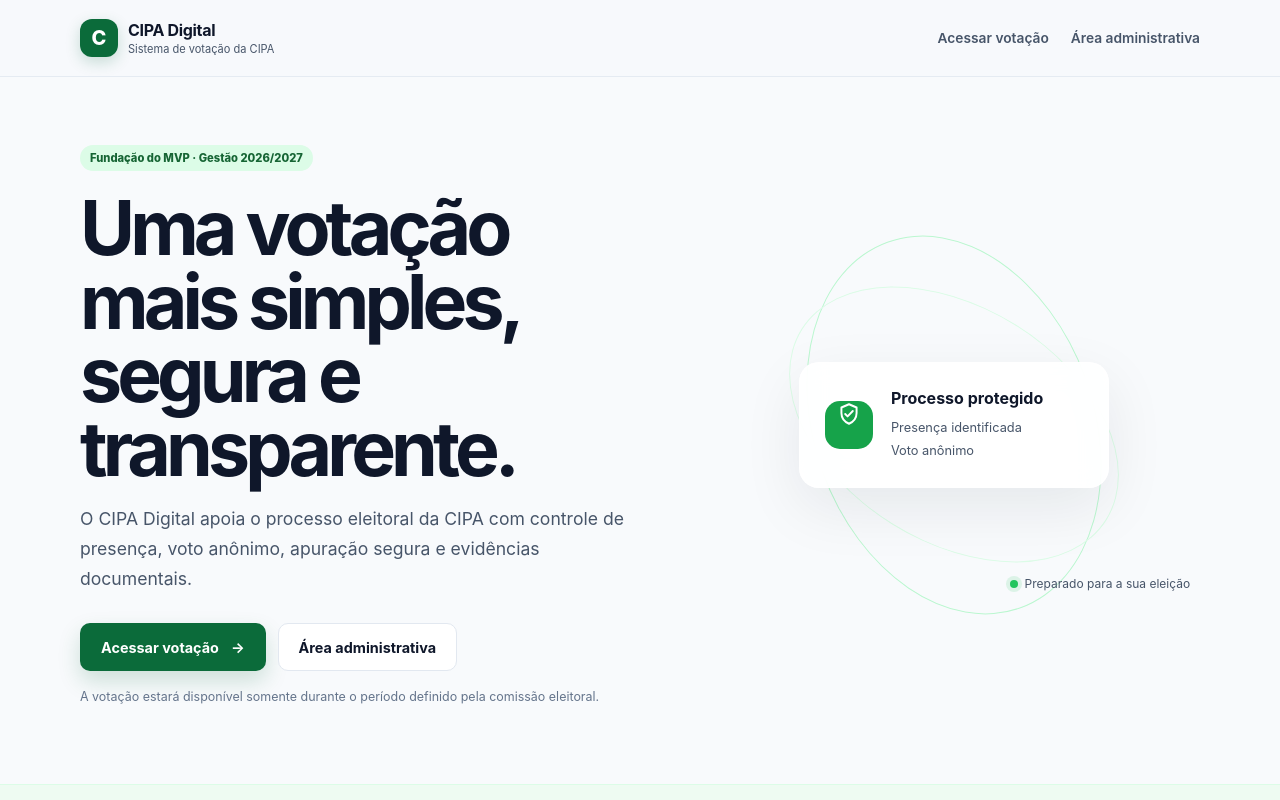
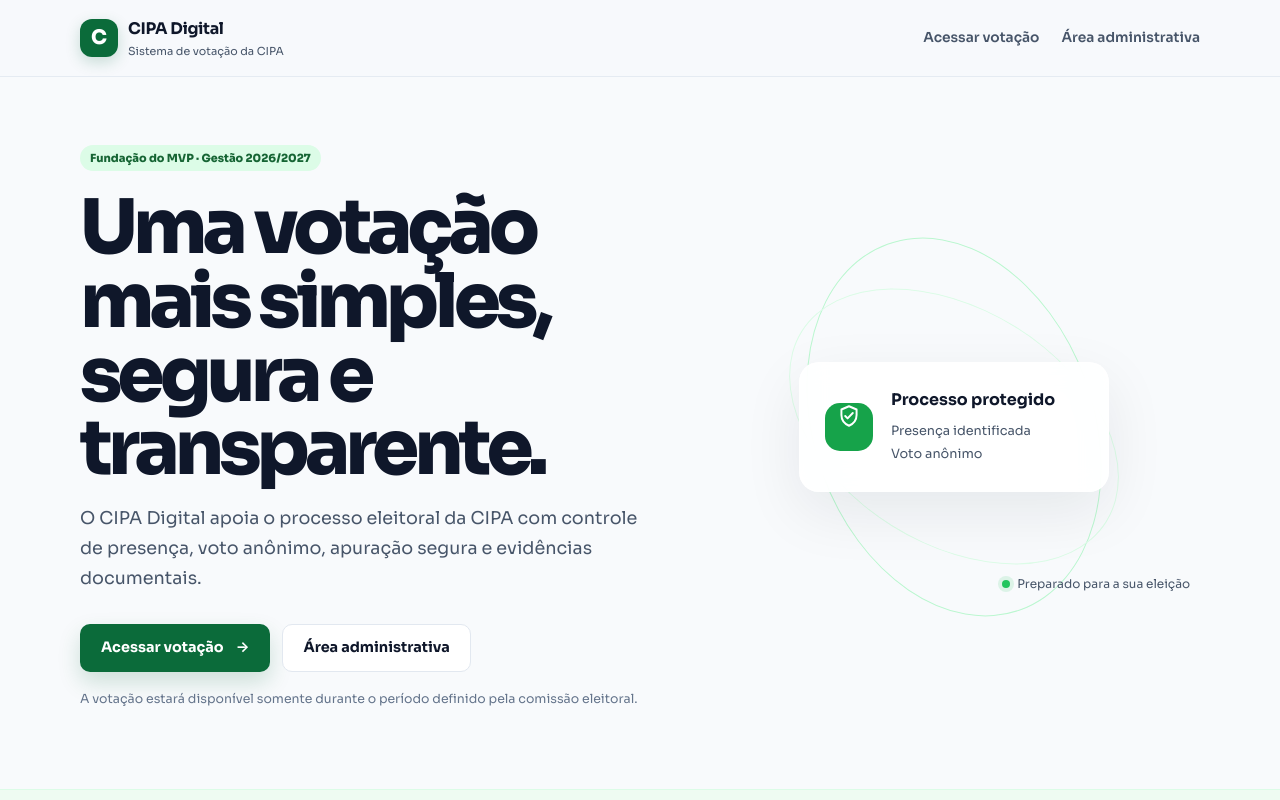
Before and after one commit to Rodrigo-Kotlin/cipadigital, a React (Vite) app: page / in a window 1280 px wide. Shown: the top 800 px of the page. Built offline with nearby package versions, Linux system fonts and the light colour scheme; no server answers.

Commit message:
feat: apply Sora typography across PWA

```diff
--- a/package.json
+++ b/package.json
@@ -14,6 +14,7 @@
     "format:check": "prettier --check ."
   },
   "dependencies": {
+    "@fontsource/sora": "^5.3.0",
     "@supabase/supabase-js": "^2.56.0",
     "react": "^19.1.1",
     "react-dom": "^19.1.1",
--- a/src/main.tsx
+++ b/src/main.tsx
@@ -2,6 +2,11 @@ import { StrictMode } from 'react'
 import { createRoot } from 'react-dom/client'
 import { BrowserRouter } from 'react-router-dom'
 import { registerSW } from 'virtual:pwa-register'
+import '@fontsource/sora/400.css'
+import '@fontsource/sora/500.css'
+import '@fontsource/sora/600.css'
+import '@fontsource/sora/700.css'
+import '@fontsource/sora/800.css'
 import App from './app/App'
 import './styles/index.css'
 
--- a/src/styles/index.css
+++ b/src/styles/index.css
@@ -1,12 +1,15 @@
 :root {
-  font-family:
-    Inter,
-    ui-sans-serif,
-    system-ui,
-    -apple-system,
-    BlinkMacSystemFont,
-    'Segoe UI',
-    sans-serif;
+  --font-family-sans: 'Sora', system-ui, -apple-system, BlinkMacSystemFont, 'Segoe UI', sans-serif;
+  --font-weight-regular: 400;
+  --font-weight-medium: 500;
+  --font-weight-semibold: 600;
+  --font-weight-bold: 700;
+  --font-weight-extrabold: 800;
+  --line-height-tight: 1.1;
+  --line-height-snug: 1.25;
+  --line-height-normal: 1.5;
+  --line-height-relaxed: 1.65;
+  font-family: var(--font-family-sans);
   color: #0f172a;
   background: #f8fafc;
   font-synthesis: none;
@@ -32,10 +35,34 @@ body {
   margin: 0;
   min-width: 320px;
   background: #f8fafc;
+  font-family: var(--font-family-sans);
+  line-height: var(--line-height-normal);
 }
 button,
-a {
+a,
+input,
+textarea,
+select {
   font: inherit;
+}
+button {
+  font-weight: var(--font-weight-semibold);
+  letter-spacing: -0.01em;
+}
+input,
+textarea,
+select {
+  font-weight: var(--font-weight-medium);
+}
+h1,
+h2,
+h3 {
+  font-weight: var(--font-weight-bold);
+  letter-spacing: -0.03em;
+}
+h1 {
+  font-weight: var(--font-weight-extrabold);
+  letter-spacing: -0.04em;
 }
 a {
   color: inherit;
@@ -44,6 +71,18 @@ a {
 :focus-visible {
   outline: 3px solid #f59e0b;
   outline-offset: 4px;
+}
+
+table {
+  font-size: 0.875rem;
+}
+
+th {
+  font-weight: var(--font-weight-bold);
+}
+
+td {
+  font-weight: var(--font-weight-regular);
 }
 
 .container {
@@ -1349,6 +1388,18 @@ p {
   }
 }
 
+@media print {
+  body {
+    font-family: 'Sora', Arial, sans-serif;
+  }
+
+  h1,
+  h2,
+  h3 {
+    font-weight: 600;
+  }
+}
+
 /* Phase 5 voter journey */
 .voting-event-heading {
   margin: 0 0 30px;
```
Also changed, not shown: 3 other files (tests, documents, lock files or other folders).
